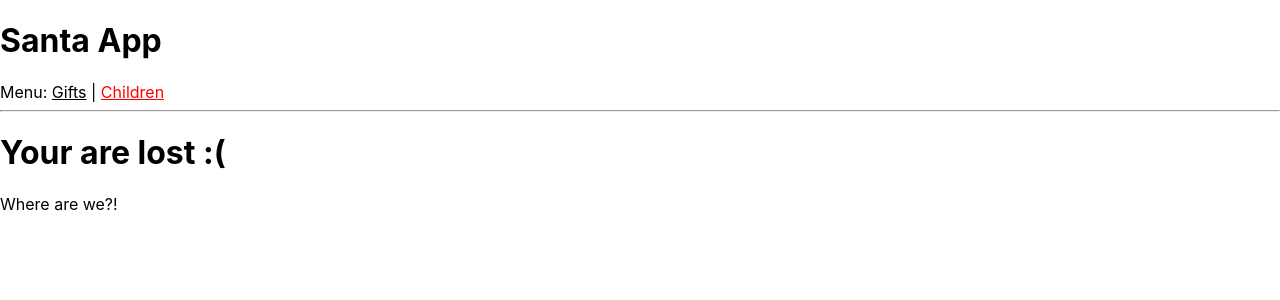
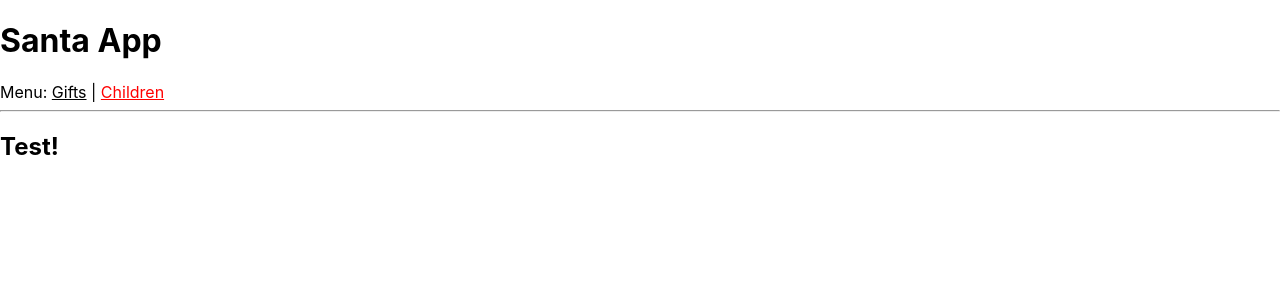
Before and after one commit to dominiktelka/SantaClauseListReact, a React (Create React App) app: page /children in a window 1280 px wide. Shown: the top 300 px of the page. Built offline with nearby package versions, Linux system fonts and the light colour scheme.

Commit message:
rename entry path

```diff
--- a/src/App.tsx
+++ b/src/App.tsx
@@ -16,7 +16,7 @@ export const App = () => {
           <Routes>
               <Route path='/gift' element={<GiftsView/>}></Route>
               <Route path='/gift/:idOfGift' element={<SingleGiftView/>}></Route>
-              <Route path='/child' element={<ChildView/>}></Route>
+              <Route path='/children' element={<ChildView/>}></Route>
               <Route path='*' element={<NotFoundView/>}></Route>
           </Routes>
       </>
```
